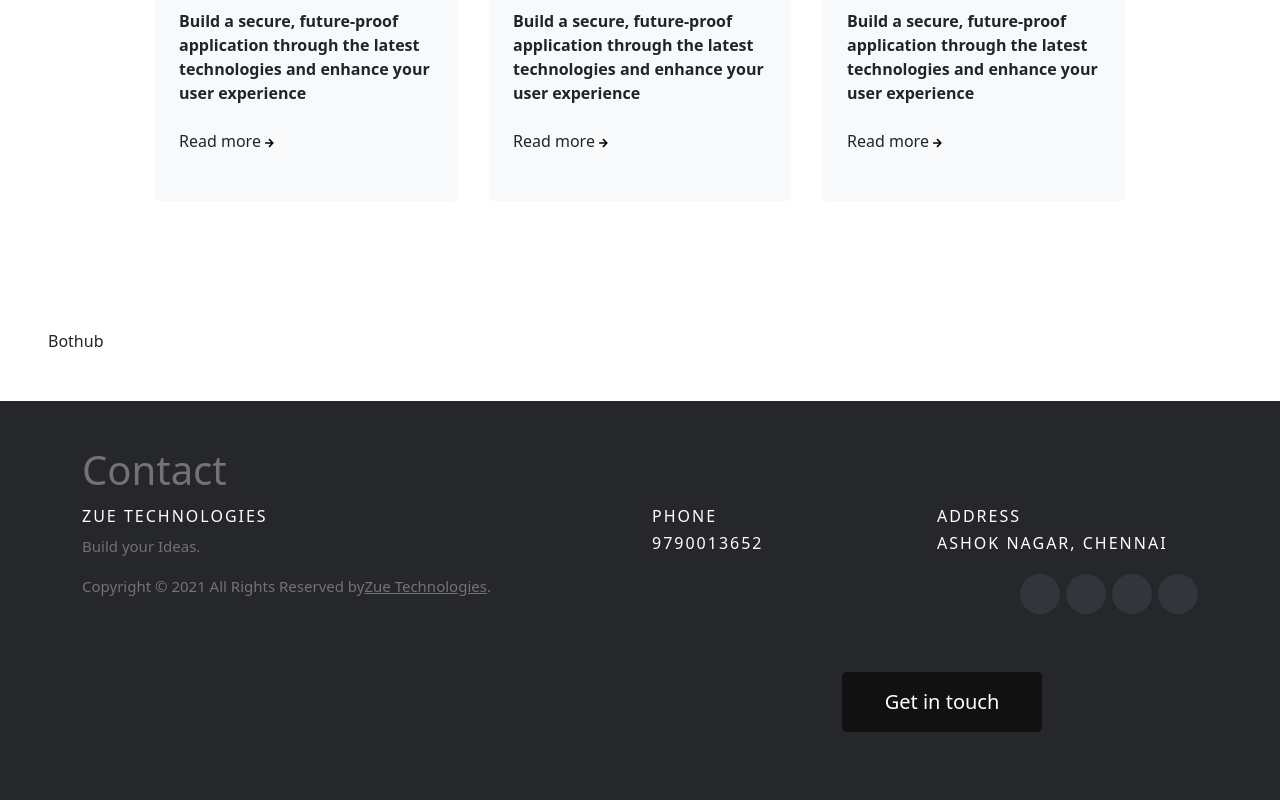
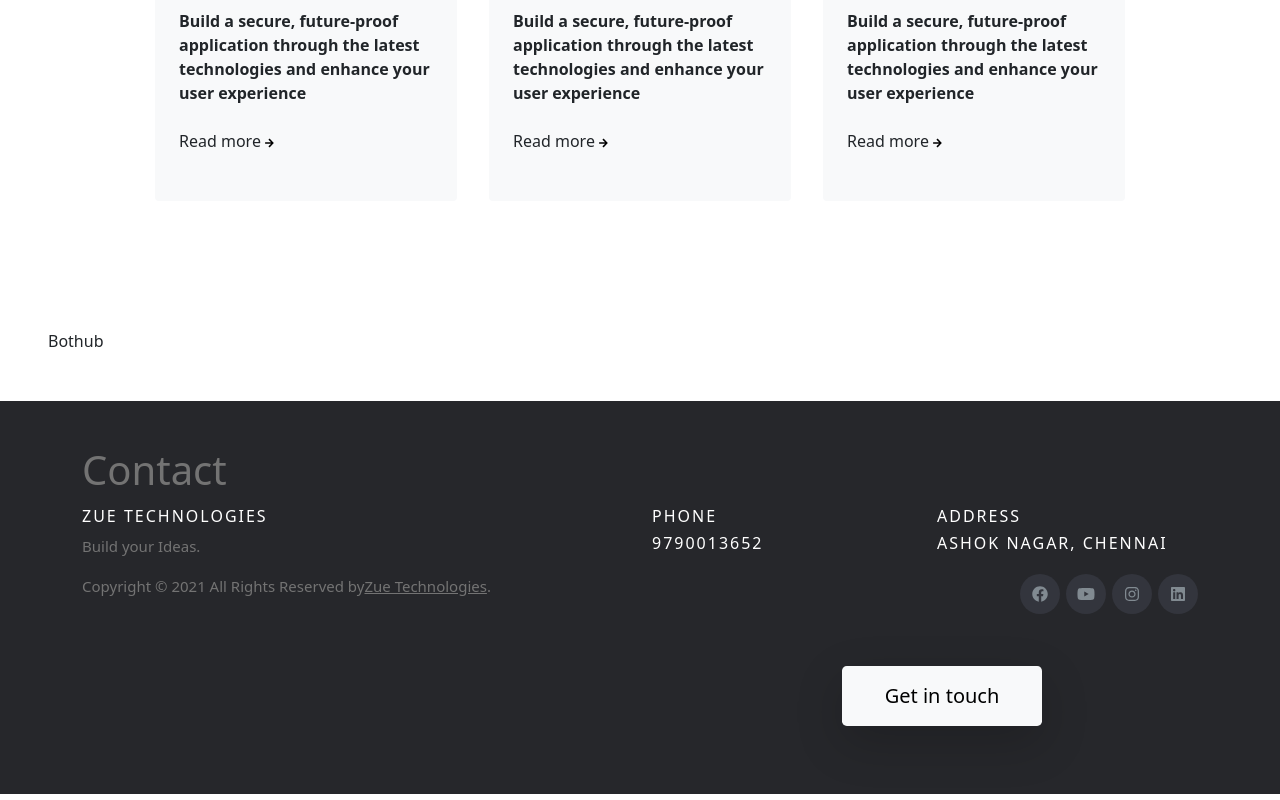
Before and after one commit to TeamCheems/zue-technologies, a React (Create React App) app: page / in a window 1280 px wide. Shown: the part 1488-2288 px from the top of the page. Built offline with nearby package versions, Linux system fonts and the light colour scheme.

Commit message:
footer social icons

```diff
--- a/package.json
+++ b/package.json
@@ -15,6 +15,8 @@
     "popper.js": "^1.16.1",
     "react": "^17.0.2",
     "react-dom": "^17.0.2",
+    "react-feather": "^2.0.9",
+    "react-icons": "^4.2.0",
     "react-scripts": "4.0.3",
     "react-typing-animation": "^1.6.2",
     "typewriter-effect": "^2.18.0",
--- a/src/App.css
+++ b/src/App.css
@@ -298,17 +298,17 @@ button:hover:active:before {
 {
   background-color:#3b5998
 }
-.social-icons a.twitter:hover
+.social-icons a.youtube:hover
 {
-  background-color:#00aced
+  background-color:#FF0000
 }
 .social-icons a.linkedin:hover
 {
-  background-color:#007bb6
+  background-color:#0077b5
 }
-.social-icons a.dribbble:hover
+.social-icons a.instagram:hover
 {
-  background-color:#ea4c89
+  background: radial-gradient(circle at 30% 107%, #fdf497 0%, #fdf497 5%, #fd5949 45%, #d6249f 60%, #285AEB 90%)
 }
 @media (max-width:767px)
 {
--- a/src/components/Contact.jsx
+++ b/src/components/Contact.jsx
@@ -1,3 +1,5 @@
+import { FontAwesomeIcon } from '@fortawesome/react-fontawesome';
+import { faInstagram, faFacebook, faLinkedin, faYoutube } from '@fortawesome/free-brands-svg-icons'
 export default function Home() {
     return (
         // <div className="vh-100 bg-dark" id="contact">
@@ -33,13 +35,13 @@ export default function Home() {
 
                     <div class="col-md-4 col-sm-6 col-xs-12">
                         <ul class="social-icons">
-                            <li><a class="twitter" href="#"><i class="fa fa-twitter"></i></a></li>
-                            <li><a class="twitter" href="#"><i class="fa fa-twitter"></i></a></li>
-                            <li><a class="dribbble" href="#"><i class="fa fa-dribbble"></i></a></li>
-                            <li><a class="linkedin" href=""><i class="fa fa-linkedin"></i></a></li>
+                            <li><a class="facebook" href="https://www.facebook.com/zuetechnologies.zuetechnologies"><FontAwesomeIcon icon={faFacebook} /><i class="fa fa-facebook"></i></a></li>
+                            <li><a class="youtube" href="#"><FontAwesomeIcon icon={faYoutube} /><i class="fa fa-youtube"></i></a></li>
+                            <li><a class="instagram" href="https://www.instagram.com/zue_technologies/?hl=en"><FontAwesomeIcon icon={faInstagram} /><i class="fa fa-instagram"></i></a></li>
+                            <li><a class="linkedin" href="https://www.linkedin.com/in/zue-technologies-7514a21b9/"><FontAwesomeIcon icon={faLinkedin} /><i class="fa fa-linkedin"></i></a></li>
                         </ul>
                         <div class="col-md-6 col-sm-6 col-xs-12">
-                        <button className="btn-lg my-5">Get in touch</button>
+                        <button className="btn-lg my-5 shadow-lg btn-light">Get in touch</button>
                         </div>
                     </div>
                 </div>
--- a/src/components/Home.jsx
+++ b/src/components/Home.jsx
@@ -21,7 +21,7 @@ export default function Home(){
                             ],
                         }}/>
                             </h1>
-                            <button className="btn-lg my-5">Get in touch</button>
+                            <button className="btn-lg my-5 shadow-lg">Get in touch</button>
                     </div>
                     <div className="col-lg-5 col-md-6 col-sm-12 col-xs-12 padding_zero">
                         <img className="pic " src="frontpic.png"/>
```
Also changed, not shown: 1 other file (tests, documents, lock files or other folders).
